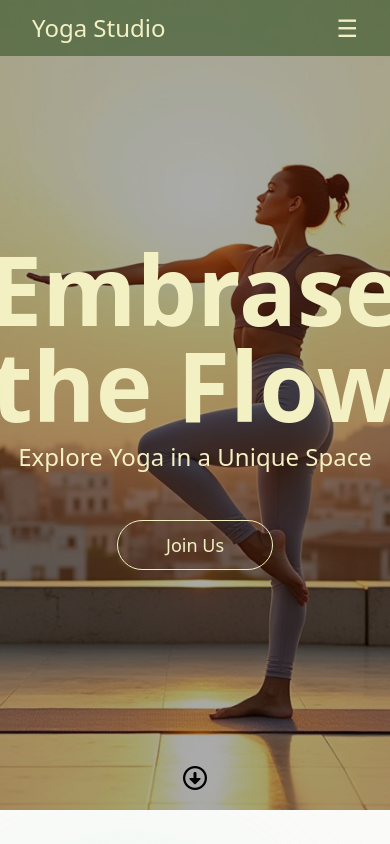
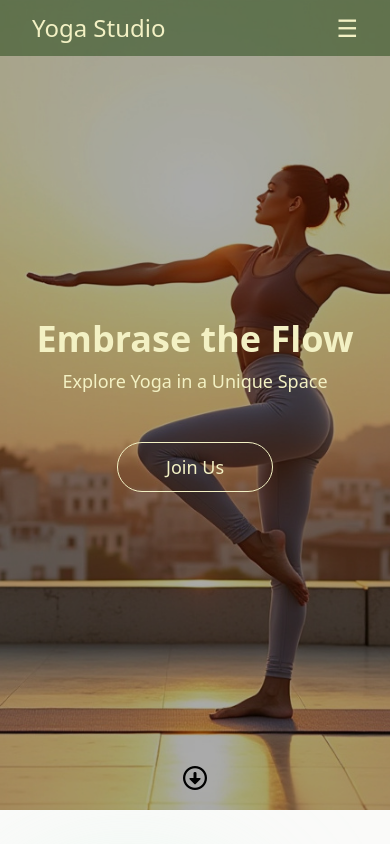
Before and after one commit to DeveloperDinesh24/yoga-studio-website, a React (Vite) app: page / in a window 390 px wide. Shown: the top 844 px of the page. Built offline with nearby package versions, Linux system fonts and the light colour scheme.

Commit message:
fix: add media breakpoints for hero section

```diff
--- a/src/components/HeroSection.tsx
+++ b/src/components/HeroSection.tsx
@@ -5,10 +5,10 @@ export default function HeroSection() {
       className='w-full h-[96dvh] bg-[url(../assets/hero-section-background.jpg)] bg-cover bg-center bg-no-repeat relative'
     >
       <div className='w-full h-full bg-[#00000055] flex flex-col items-center justify-center'>
-        <h1 className='text-8xl font-semibold text-center mb-2'>
+        <h1 className='text-4xl sm:text-6xl xl:text-8xl font-semibold text-center mb-2'>
           Embrase the Flow
         </h1>
-        <p className='text-2xl mb-12'>Explore Yoga in a Unique Space</p>
+        <p className='text-lg sm:text-xl md:text-2xl mb-12'>Explore Yoga in a Unique Space</p>
         <button className='w-fit h-12 text-lg px-12 rounded-4xl outline outline-[#F3F1C4] cursor-pointer hover:bg-[#F3F1C444] '>
           Join Us
         </button>
```
